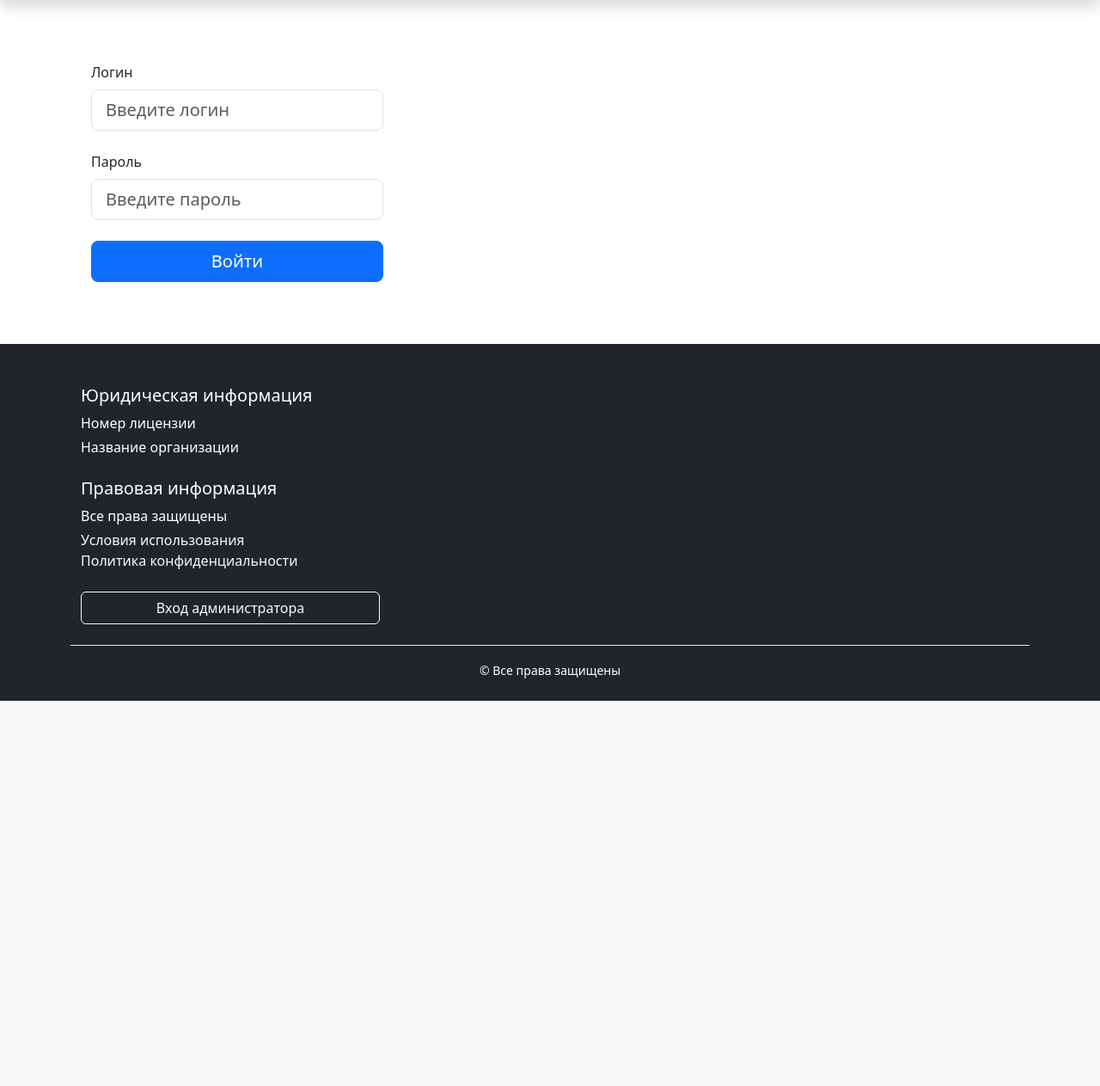
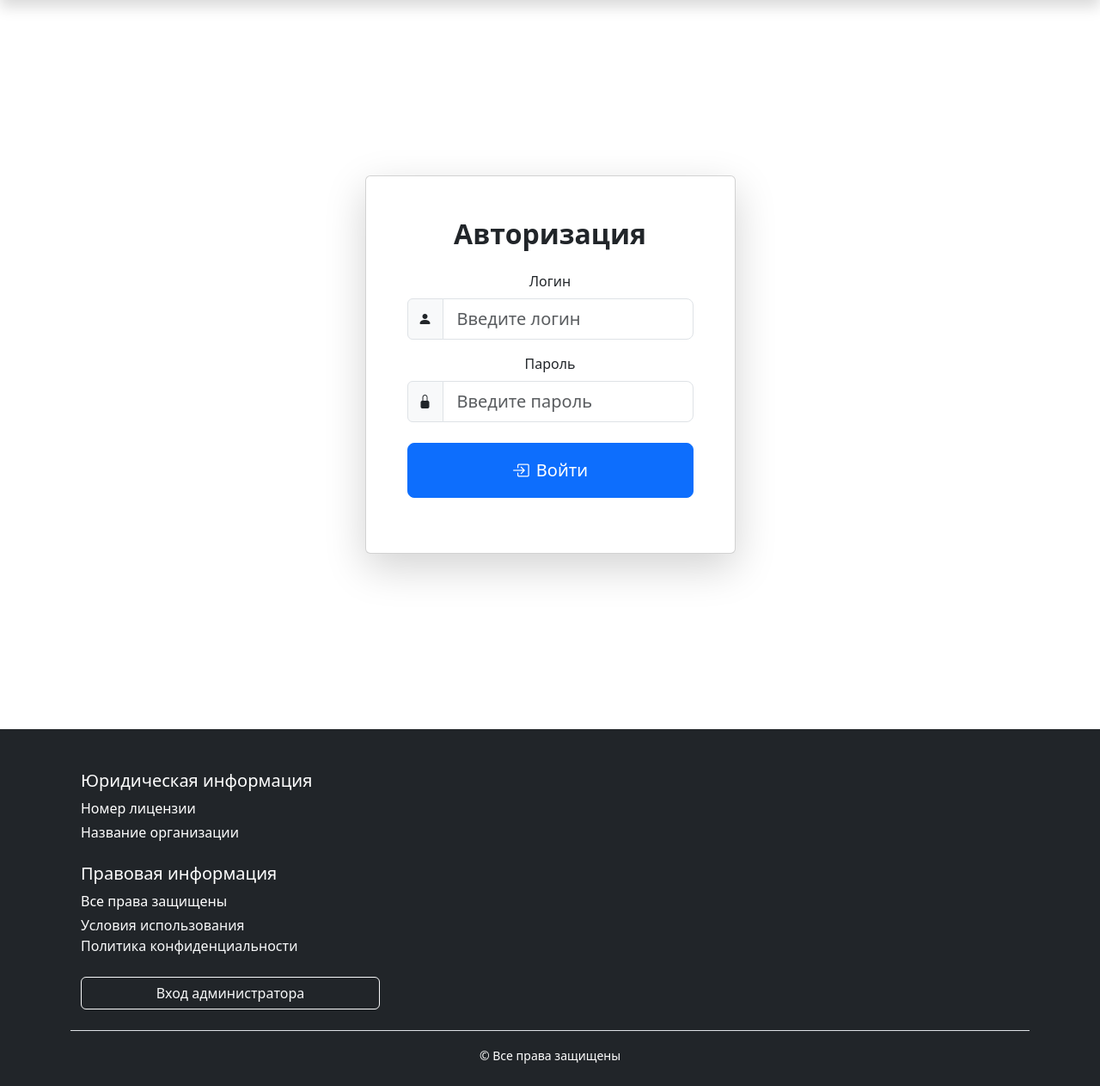
Before and after one commit to maxxximgb/magaz, a Flask app: page /login in a window 1280 px wide. Shown: the part 76-1339 px from the top of the page at 86% size. Before the commit the page ends 891 px from the top, so only its background shows below. Run offline with Flask 3, Linux system fonts and the light colour scheme.

Commit message:
Обновление

```diff
--- a/templates/login.html
+++ b/templates/login.html
@@ -1,35 +1,52 @@
 {% extends "base.html" %}
 
 {% block content %}
+<div class="d-flex align-items-center min-vh-100" align="center">
     <div class="container">
         <div class="row justify-content-center">
-        <div class="col-12 col-md-8 col-lg-6 col-xl-4">
-            <form method="post" class="my-5">
-                <div class="form-group mb-4">
-                    <label for="login" class="form-label">Логин</label>
-                    <input type="text"
-                           id="login"
-                           name="login"
-                           class="form-control form-control-lg"
-                           placeholder="Введите логин"
-                           required>
+            <div class="col-md-8 col-lg-6 col-xl-5">
+                <div class="card shadow-lg">
+                    <div class="card-body p-5">
+                        <div class="text-center mb-4">
+                            <h2 class="fw-bold">Авторизация</h2>
                         </div>
 
-                <div class="form-group mb-4">
-                    <label for="password" class="form-label">Пароль</label>
-                    <input type="password"
-                           id="password"
-                           name="password"
-                           class="form-control form-control-lg"
-                           placeholder="Введите пароль"
-                           required>
+                        <form method="post">
+                            <div class="mb-3">
+                                <label for="login" class="form-label">Логин</label>
+                                <div class="input-group">
+                                    <span class="input-group-text">
+                                        <i class="bi bi-person-fill"></i>
+                                    </span>
+                                    <input type="text" id="login" name="login" class="form-control form-control-lg"
+                                           placeholder="Введите логин" required>
+                                </div>
                             </div>
 
-                <div class="d-grid gap-2">
-                    <button type="submit" class="btn btn-primary btn-lg">Войти</button>
+                            <div class="mb-4">
+                                <label for="password" class="form-label">Пароль</label>
+                                <div class="input-group">
+                                    <span class="input-group-text">
+                                        <i class="bi bi-lock-fill"></i>
+                                    </span>
+                                    <input type="password" id="password" name="password"
+                                           class="form-control form-control-lg" placeholder="Введите пароль" required>
+                                </div>
+                            </div>
+
+                            <div class="d-grid mb-3">
+                                <button type="submit" class="btn btn-primary btn-lg py-3">
+                                    <i class="bi bi-box-arrow-in-right me-2"></i>Войти
+                                </button>
                             </div>
                         </form>
                     </div>
                 </div>
             </div>
+        </div>
+    </div>
+</div>
+
+
+<link rel="stylesheet" href="https://cdn.jsdelivr.net/npm/bootstrap-icons@1.8.0/font/bootstrap-icons.css">
 {% endblock %}
```
Lines whose indentation alone changed are shown as unchanged.
